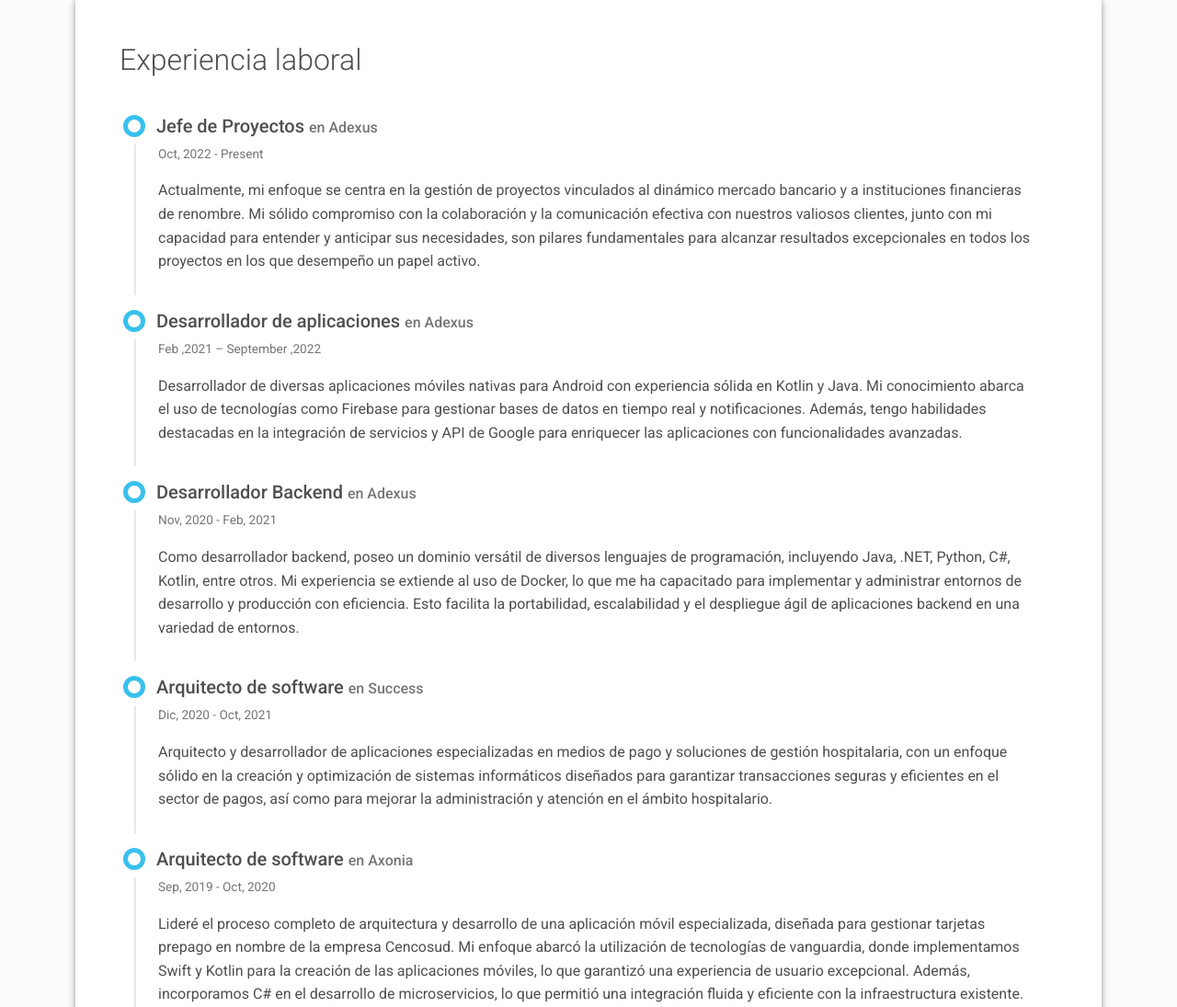
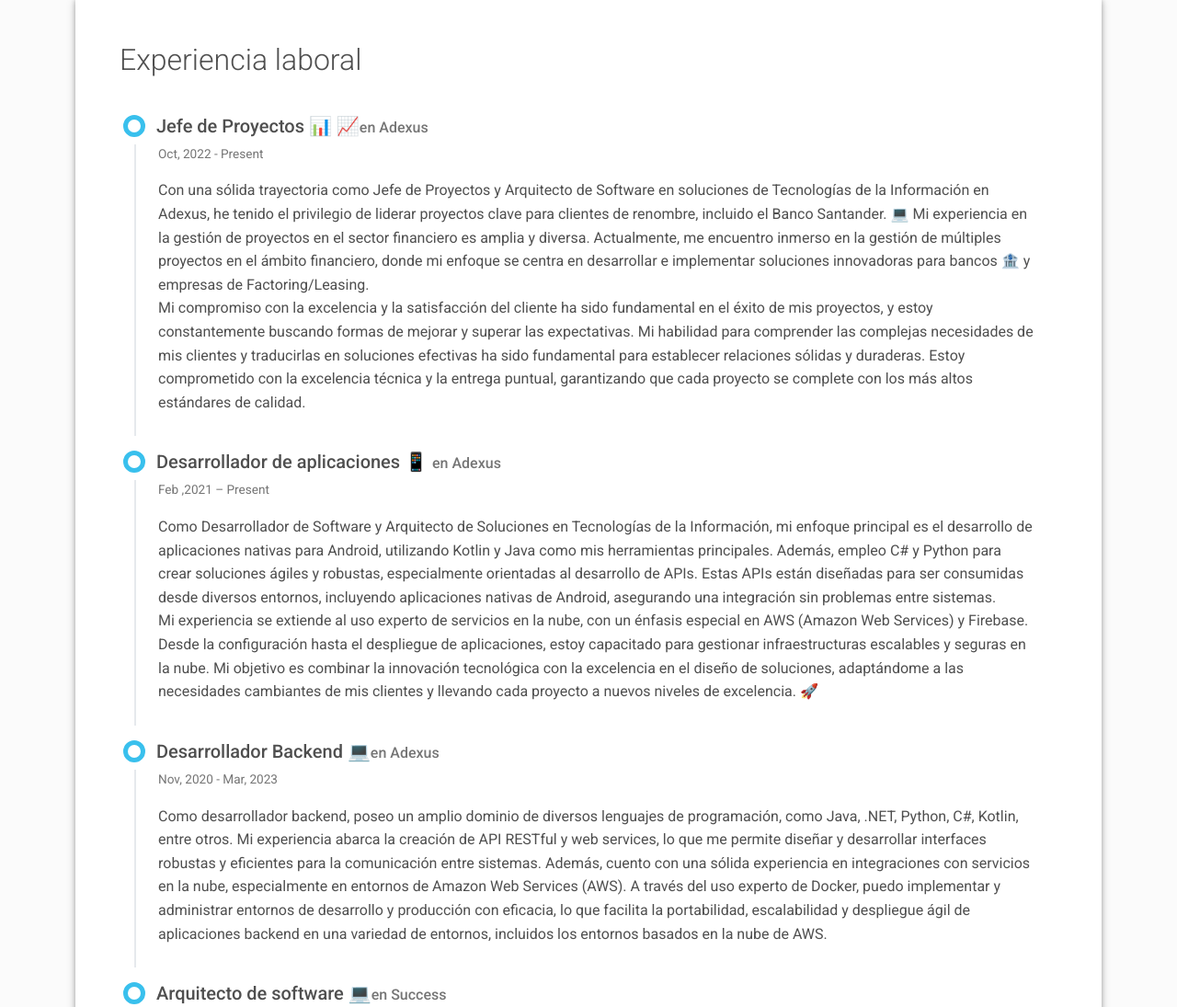
Before and after one commit to PaulBaezaDev/PaulBaezaDev.github.io, a plain HTML site: page index_ES.html in a window 1280 px wide. Shown: the part 1900-2995 px from the top of the page at 92% size. Drawn offline with Linux system fonts and the light colour scheme.

Commit message:
Add files via upload

```diff
--- a/index_ES.html
+++ b/index_ES.html
@@ -208,34 +208,43 @@
       <div class="timeline">
         <div class="timeline-card timeline-card-info" data-aos="fade-in" data-aos-delay="0">
           <div class="timeline-head px-4 pt-3">
-            <div class="h5">Jefe de Proyectos <span class="text-muted h6">en Adexus</span></div>
+            <div class="h5">Jefe de Proyectos 📊 📈<span class="text-muted h6">en Adexus</span></div>
           </div>
           <div class="timeline-body px-4 pb-4">
             <div class="text-muted text-small mb-3">Oct, 2022 - Present</div>
-            <div>Actualmente, mi enfoque se centra en la gestión de proyectos vinculados al dinámico mercado bancario y a instituciones financieras de renombre. Mi sólido compromiso con la colaboración y la comunicación efectiva con nuestros valiosos clientes, junto con mi capacidad para entender y anticipar sus necesidades, son pilares fundamentales para alcanzar resultados excepcionales en todos los proyectos en los que desempeño un papel activo.</div>
+            <div>Con una sólida trayectoria como Jefe de Proyectos y Arquitecto de Software en soluciones de Tecnologías de la Información en Adexus, he tenido el privilegio de liderar proyectos clave para clientes de renombre, incluido el Banco Santander. 💻 Mi experiencia en la gestión de proyectos en el sector financiero es amplia y diversa.
+              Actualmente, me encuentro inmerso en la gestión de múltiples proyectos en el ámbito financiero, donde mi enfoque se centra en desarrollar e implementar soluciones innovadoras para bancos 🏦 y empresas de Factoring/Leasing. <br>
+              Mi compromiso con la excelencia y la satisfacción del cliente ha sido fundamental en el éxito de mis proyectos, y estoy constantemente buscando formas de mejorar y superar las expectativas.
+              Mi habilidad para comprender las complejas necesidades de mis clientes y traducirlas en soluciones efectivas ha sido fundamental para establecer relaciones sólidas y duraderas. Estoy comprometido con la excelencia técnica y la entrega puntual, garantizando que cada proyecto se complete con los más altos estándares de calidad.</div>
           </div>
         </div>
         <div class="timeline-card timeline-card-info" data-aos="fade-in" data-aos-delay="200">
           <div class="timeline-head px-4 pt-3">
-            <div class="h5">Desarrollador de aplicaciones <span class="text-muted h6">en Adexus</span></div>
+            <div class="h5">Desarrollador de aplicaciones 📱 <span class="text-muted h6">en Adexus</span></div>
           </div>
           <div class="timeline-body px-4 pb-4">
-            <div class="text-muted text-small mb-3">Feb ,2021 – September ,2022</div>
-            <div>Desarrollador de diversas aplicaciones móviles nativas para Android con experiencia sólida en Kotlin y Java. Mi conocimiento abarca el uso de tecnologías como Firebase para gestionar bases de datos en tiempo real y notificaciones. Además, tengo habilidades destacadas en la integración de servicios y API de Google para enriquecer las aplicaciones con funcionalidades avanzadas.</div>
+            <div class="text-muted text-small mb-3">Feb ,2021 – Present</div>
+            <div>Como Desarrollador de Software y Arquitecto de Soluciones en Tecnologías de la Información, mi enfoque principal es el desarrollo de aplicaciones nativas para Android, utilizando Kotlin y Java como mis herramientas principales. Además, empleo C# y Python para crear soluciones ágiles y robustas, especialmente orientadas al desarrollo de APIs.
+              Estas APIs están diseñadas para ser consumidas desde diversos entornos, incluyendo aplicaciones nativas de Android, asegurando una integración sin problemas entre sistemas.<br>
+              Mi experiencia se extiende al uso experto de servicios en la nube, con un énfasis especial en AWS (Amazon Web Services) y Firebase. Desde la configuración hasta el despliegue de aplicaciones, estoy capacitado para
+              gestionar infraestructuras escalables y seguras en la nube. Mi objetivo es combinar la innovación tecnológica con la excelencia en el diseño de soluciones, adaptándome a las necesidades cambiantes de
+              mis clientes y llevando cada proyecto a nuevos niveles de excelencia. 🚀</div>
           </div>
         </div>
         <div class="timeline-card timeline-card-info" data-aos="fade-in" data-aos-delay="400">
           <div class="timeline-head px-4 pt-3">
-            <div class="h5">Desarrollador Backend <span class="text-muted h6">en Adexus</span></div>
+            <div class="h5">Desarrollador Backend 💻<span class="text-muted h6">en Adexus</span></div>
           </div>
           <div class="timeline-body px-4 pb-4">
-            <div class="text-muted text-small mb-3">Nov, 2020 - Feb, 2021</div>
-            <div>Como desarrollador backend, poseo un dominio versátil de diversos lenguajes de programación, incluyendo Java, .NET, Python, C#, Kotlin, entre otros. Mi experiencia se extiende al uso de Docker, lo que me ha capacitado para implementar y administrar entornos de desarrollo y producción con eficiencia. Esto facilita la portabilidad, escalabilidad y el despliegue ágil de aplicaciones backend en una variedad de entornos.</div>
+            <div class="text-muted text-small mb-3">Nov, 2020 - Mar, 2023</div>
+            <div>Como desarrollador backend, poseo un amplio dominio de diversos lenguajes de programación, como Java, .NET, Python, C#, Kotlin, entre otros. Mi experiencia abarca la creación de API RESTful y web services, lo que me permite diseñar y desarrollar interfaces robustas y eficientes para la comunicación entre sistemas.
+              Además, cuento con una sólida experiencia en integraciones con servicios en la nube, especialmente en entornos de Amazon Web Services (AWS). A través del uso experto de Docker, puedo implementar y administrar entornos de desarrollo y producción con eficacia, lo que facilita la portabilidad, escalabilidad y despliegue ágil de
+              aplicaciones backend en una variedad de entornos, incluidos los entornos basados en la nube de AWS.</div>
           </div>
         </div>
 		<div class="timeline-card timeline-card-info" data-aos="fade-in" data-aos-delay="600">
           <div class="timeline-head px-4 pt-3">
-            <div class="h5">Arquitecto de software <span class="text-muted h6">en Success</span></div>
+            <div class="h5">Arquitecto de software 💻<span class="text-muted h6">en Success</span></div>
           </div>
           <div class="timeline-body px-4 pb-4">
             <div class="text-muted text-small mb-3">Dic, 2020 - Oct, 2021</div>
@@ -244,7 +253,7 @@
         </div>
 		<div class="timeline-card timeline-card-info" data-aos="fade-in" data-aos-delay="800">
           <div class="timeline-head px-4 pt-3">
-            <div class="h5">Arquitecto de software <span class="text-muted h6">en Axonia</span></div>
+            <div class="h5">Arquitecto de software 💻<span class="text-muted h6">en Axonia</span></div>
           </div>
           <div class="timeline-body px-4 pb-4">
             <div class="text-muted text-small mb-3">Sep, 2019 - Oct, 2020</div>
```
Also changed, not shown: 1 other file.
